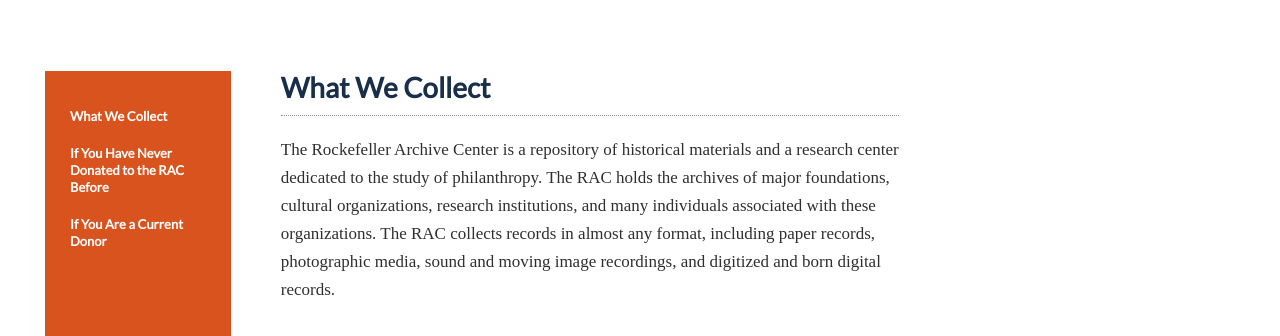
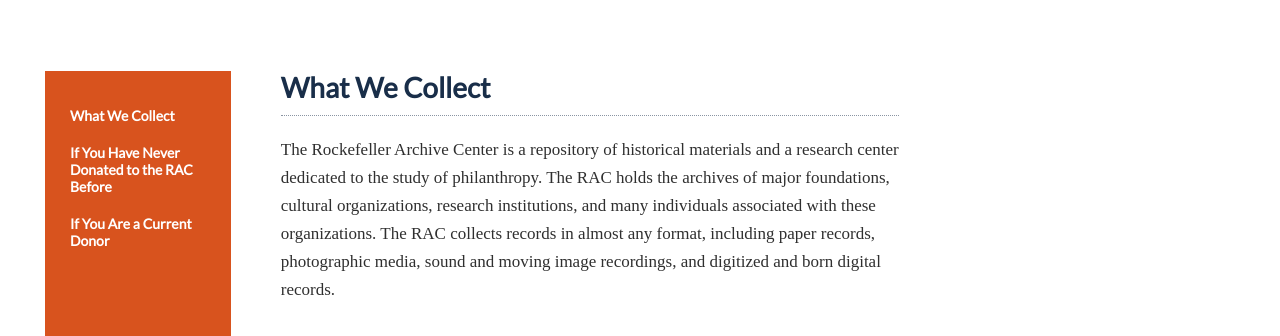
Before and after one commit to RockefellerArchiveCenter/rockarch.org, a Jekyll site: the page built from collections/information-for-records-donors.md, in a window 1280 px wide. Shown: the part 273-609 px from the top of the page. Built offline with Jekyll 4.4.1, drawn with Linux system fonts in a browser that asks for light colours; nearby versions of some CDN libraries; some web fonts are replaced.

Commit message:
increases font size and weight for side nav, fixes #51

```diff
--- a/_sass/rac/_side-nav.scss
+++ b/_sass/rac/_side-nav.scss
@@ -35,10 +35,13 @@
       background: unset;
       text-align: left;
       font-family: $sans-serif-stack;
-      font-weight: 700;
+      font-weight: 900;
       color: $pure-white;
-      font-size: 13px;
+      font-size: 14px;
       line-height: 17px;
+      &:hover {
+        cursor: pointer;
+      }
       &:not(:last-child) {
         margin-bottom: 20px;
       }
```
